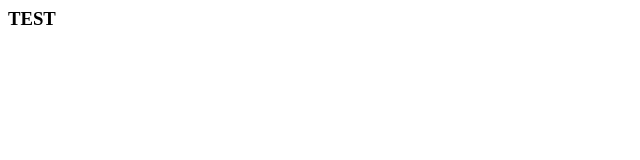
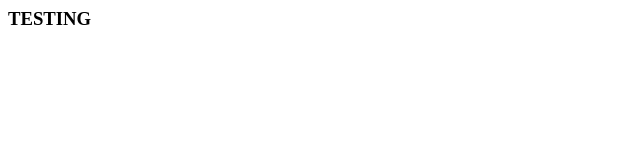
Before and after one commit to kholes/catering, a plain HTML site: page clinet/index.html in a window 1280 px wide. Shown: the full height of the page, 0-640 px from the left. Drawn offline with Linux system fonts and the light colour scheme.

Commit message:
TESTING GIT BRANCH

```diff
--- a/clinet/index.html
+++ b/clinet/index.html
@@ -3,6 +3,6 @@
         <title>Catering APP</title>
     </head>
     <body>
-        <h3>TEST</h3>
+        <h3>TESTING</h3>
     </body>
 </html>
```
